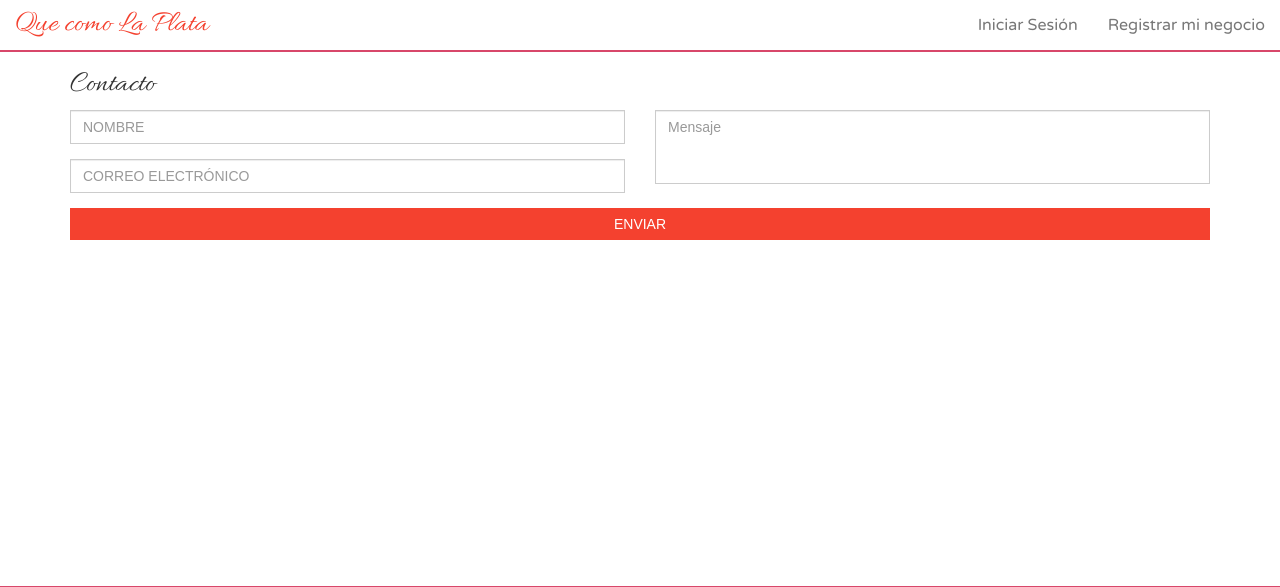
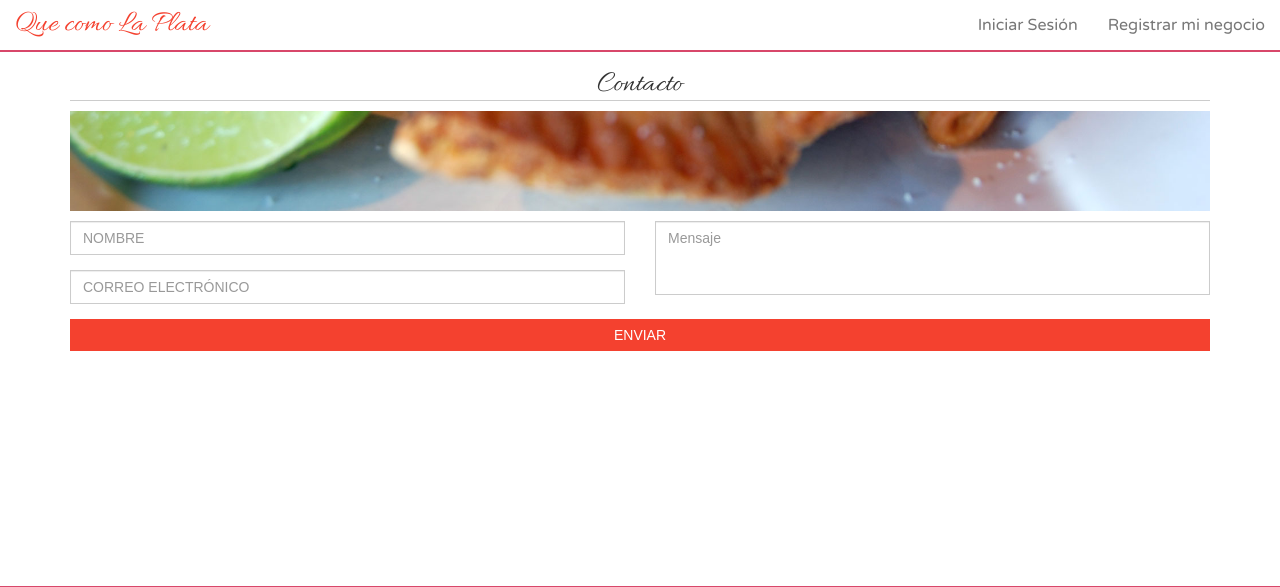
Before and after one commit to quecomolp/quecomolp, a Django app: page /contacto/ in a window 1280 px wide. Shown: the top 587 px of the page. Run offline with Django 3.2, Linux system fonts and the light colour scheme; some libraries are stand-ins or nearby versions; some web fonts are replaced.

Commit message:
agregue imagen en pagina contacto

```diff
--- a/static/sass/screen.scss
+++ b/static/sass/screen.scss
@@ -53,6 +53,8 @@ h1,h2,h3,h4,h5,h6 {
 
 h1 {
 	font-size: 30px;
+	border-bottom: 1px solid #ccc;
+	margin-bottom: 10px;
 }
 
 h4 {
@@ -197,3 +199,14 @@ textarea {
  	padding-bottom: 10px;
  }
 }
+
+// Pagina Contact
+#contacto {
+	& .genteBar{
+		@include background-size(cover);
+		background-repeat: no-repeat;
+		background-position: center bottom;
+		min-height: 100px;
+		background-image: url(../../static/img/banner1.jpg);
+	}
+}
--- a/static/stylesheets/screen.css
+++ b/static/stylesheets/screen.css
@@ -102,27 +102,29 @@ h1, h2, h3, h4, h5, h6 {
 /* line 54, ../sass/screen.scss */
 h1 {
   font-size: 30px;
+  border-bottom: 1px solid #ccc;
+  margin-bottom: 10px;
 }
 
-/* line 58, ../sass/screen.scss */
+/* line 60, ../sass/screen.scss */
 h4 {
   font-size: 25px;
 }
 
-/* line 62, ../sass/screen.scss */
+/* line 64, ../sass/screen.scss */
 input {
   border-radius: 0px !important;
   text-transform: uppercase;
   font-family: "Hammersmith One", sans-serif;
 }
 
-/* line 68, ../sass/screen.scss */
+/* line 70, ../sass/screen.scss */
 p {
   font-family: "Varela Round", sans-serif;
   color: #252525;
 }
 
-/* line 73, ../sass/screen.scss */
+/* line 75, ../sass/screen.scss */
 nav {
   max-width: auto;
   margin: 0 auto;
@@ -130,7 +132,7 @@ nav {
   border-bottom: 2px solid #d8476a !important;
 }
 
-/* line 80, ../sass/screen.scss */
+/* line 82, ../sass/screen.scss */
 footer {
   border-top: 2px solid #d8476a;
   background-color: #f1f1f1;
@@ -140,20 +142,20 @@ footer {
   height: 214px;
 }
 
-/* line 89, ../sass/screen.scss */
+/* line 91, ../sass/screen.scss */
 select {
   border-radius: 0px !important;
   font-family: "Hammersmith One", sans-serif;
 }
 
-/* line 94, ../sass/screen.scss */
+/* line 96, ../sass/screen.scss */
 textarea {
   border-radius: 0px !important;
   font-family: "Hammersmith One", sans-serif;
   resize: none;
 }
 
-/* line 100, ../sass/screen.scss */
+/* line 102, ../sass/screen.scss */
 .btn {
   border-radius: 0px !important;
   background-color: #f4412f;
@@ -166,44 +168,44 @@ textarea {
   -o-transition-duration: 1s;
   transition-duration: 1s;
 }
-/* line 108, ../sass/screen.scss */
+/* line 110, ../sass/screen.scss */
 .btn:hover {
   background-color: #282829;
   color: #fff;
 }
 
-/* line 114, ../sass/screen.scss */
+/* line 116, ../sass/screen.scss */
 .clickForRegister {
   color: #f4412f !important;
 }
 
-/* line 118, ../sass/screen.scss */
+/* line 120, ../sass/screen.scss */
 .container {
   padding-top: 70px;
   padding-bottom: 10px;
   max-width: auto;
 }
 
-/* line 124, ../sass/screen.scss */
+/* line 126, ../sass/screen.scss */
 .formularioSeleccion {
   padding: 10px;
   margin: 0 auto;
 }
 
-/* line 129, ../sass/screen.scss */
+/* line 131, ../sass/screen.scss */
 .footer {
   max-width: auto;
   margin: 0 auto;
   padding: 10px;
 }
 
-/* line 135, ../sass/screen.scss */
+/* line 137, ../sass/screen.scss */
 .footer .logo {
   max-height: 100px;
   margin: 0 auto;
 }
 
-/* line 140, ../sass/screen.scss */
+/* line 142, ../sass/screen.scss */
 .modalLogin {
   -webkit-border-radius: 0px;
   -moz-border-radius: 0px;
@@ -212,7 +214,7 @@ textarea {
   border-radius: 0px;
 }
 
-/* line 144, ../sass/screen.scss */
+/* line 146, ../sass/screen.scss */
 .tituloPagina {
   font-family: "Allura", cursive;
   color: #f55f2a !important;
@@ -220,12 +222,12 @@ textarea {
   font-weight: 400;
 }
 
-/* line 151, ../sass/screen.scss */
+/* line 153, ../sass/screen.scss */
 .separate {
   height: 10px;
 }
 
-/* line 157, ../sass/screen.scss */
+/* line 159, ../sass/screen.scss */
 .homeImage {
   background-image: url(../../static/img/fondo.jpg);
   -webkit-background-size: cover;
@@ -237,7 +239,7 @@ textarea {
   z-index: 1;
 }
 
-/* line 165, ../sass/screen.scss */
+/* line 167, ../sass/screen.scss */
 .homeFormulario {
   position: absolute;
   z-index: 1000;
@@ -245,34 +247,46 @@ textarea {
   left: 15%;
 }
 
-/* line 172, ../sass/screen.scss */
+/* line 174, ../sass/screen.scss */
 .titleOfHome {
   font-size: 40px;
   padding-bottom: 10px;
   color: #ccccc;
 }
 
-/* line 180, ../sass/screen.scss */
+/* line 182, ../sass/screen.scss */
 #registroComercio h1 {
   padding-top: 25px;
   padding-bottom: 10px;
   color: #ccccc;
 }
-/* line 185, ../sass/screen.scss */
+/* line 187, ../sass/screen.scss */
 #registroComercio h2 {
   padding-bottom: 10px;
   font-size: 25px;
 }
-/* line 189, ../sass/screen.scss */
+/* line 191, ../sass/screen.scss */
 #registroComercio li {
   list-style-type: circle;
   line-height: 20px;
 }
-/* line 193, ../sass/screen.scss */
+/* line 195, ../sass/screen.scss */
 #registroComercio p {
   line-height: 28px;
 }
-/* line 196, ../sass/screen.scss */
+/* line 198, ../sass/screen.scss */
 #registroComercio label {
   padding-bottom: 10px;
 }
+
+/* line 205, ../sass/screen.scss */
+#contacto .genteBar {
+  -webkit-background-size: cover;
+  -moz-background-size: cover;
+  -o-background-size: cover;
+  background-size: cover;
+  background-repeat: no-repeat;
+  background-position: center bottom;
+  min-height: 100px;
+  background-image: url(../../static/img/banner1.jpg);
+}
--- a/templates/default/contact.html
+++ b/templates/default/contact.html
@@ -3,9 +3,12 @@
 
 {% block content %}
 
+<div id="contacto">
+
 	<div class="container">
 
-	<h1>Contacto</h1>
+		<h1 class="text-center">Contacto</h1>
+		<div class="genteBar"></div>
 		<div class="separate"></div>
 		<div class="row">
 			<form action="" role="form">
@@ -30,4 +33,6 @@
 
 	</div>
 
+</div>
+
 {% endblock %}
```
Also changed, not shown: static/img/barra.jpg (added). Lines whose indentation alone changed are shown as unchanged.
